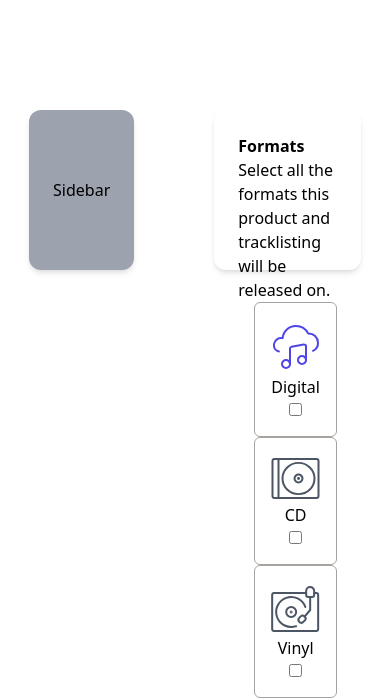
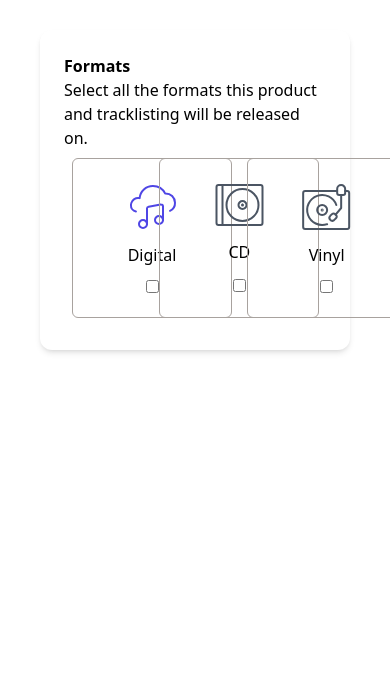
Before and after one commit to manziEric/music-app, a React (Create React App) app: page / in a window 390 px wide. Shown: the part 232-930 px from the top of the page. After the commit the page ends 844 px from the top, so only its background shows below. Built offline with nearby package versions, Linux system fonts and the light colour scheme.

Commit message:
update: the components to be responsive

```diff
--- a/src/App.tsx
+++ b/src/App.tsx
@@ -10,7 +10,8 @@ import iconsArray from 'utils/icons';
 
 function App() {
   return (
-    <div className="flex flex-row items-center justify-center h-screen  mx-20">
+    <div className="grid h-screen place-items-center">
+      <div className="md:grid md:grid-cols-4 md:gap-4 mx-10">
         <Sidebar />
         <InputHandler>
           <Text
@@ -18,6 +19,7 @@ function App() {
             text=" Select all the formats this product and tracklisting will be released
         on."
           />
+          <div className="grid grid-cols-3 col-span-3 items-center ">
             {iconsArray.map(({ id, icon, text }) => (
               <ButtonContainer key={id}>
                 <Logo logo={icon} altText="music logo" />
@@ -25,7 +27,9 @@ function App() {
                 <Input name="button" />
               </ButtonContainer>
             ))}
+          </div>
         </InputHandler>
+      </div>
     </div>
   );
 }
--- a/src/components/Input/ButtonContainer.tsx
+++ b/src/components/Input/ButtonContainer.tsx
@@ -6,7 +6,7 @@ interface ComponentsProps {
 
 function ButtonContainer({ children }: ComponentsProps) {
   return (
-    <div className="p-4 border border-stone-400 rounded-md flex flex-col basis-1/5 items-center justify-center cursor-pointer">
+    <div className="p-4 m-2 border min-w-40 h-40 border-stone-400 rounded-md grid place-items-center  cursor-pointer">
       {children}
     </div>
   );
--- a/src/components/Input/InputHandler.tsx
+++ b/src/components/Input/InputHandler.tsx
@@ -9,7 +9,11 @@ interface ComponentsProps {
 function InputHandler({ children }: ComponentsProps): JSX.Element {
   return (
     <InputHandlerContext.Provider value={null}>
-      <div className="p-6 basis-3/4  h-40  mx-auto bg-white rounded-xl shadow-md md:flex flex-row items-center justify-center space-x-4">
+      <div
+        className="p-6 h-auto bg-white rounded-xl shadow-md grid grid-cols-1 md:grid md:grid-cols-1 md:col-span-3
+        lg:grid lg:grid-cols-4 lg:col-span-3 items-center
+      "
+      >
         {children}
       </div>
     </InputHandlerContext.Provider>
--- a/src/components/Sidebar/Sidebar.tsx
+++ b/src/components/Sidebar/Sidebar.tsx
@@ -1,6 +1,6 @@
 function Sidebar() {
   return (
-    <div className="p-6 basis-1/4 w-full h-40  mr-20 bg-gray-400 rounded-xl shadow-md flex justify-center col-span-1 items-center">
+    <div className="hidden p-6 basis-1/4 w-full h-auto  mr-20 bg-gray-400 rounded-xl shadow-md md:flex justify-center col-span-1 items-center ">
       <p>Sidebar</p>
     </div>
   );
--- a/src/components/Text/Text.tsx
+++ b/src/components/Text/Text.tsx
@@ -5,7 +5,7 @@ interface ComponentProps {
 
 function Text({ title, text }: ComponentProps) {
   return (
-    <div className="basis-2/5">
+    <div className="col-span-1">
       <h2 className="font-bold">{title}</h2>
       <p>{text}</p>
     </div>
--- a/tailwind.config.js
+++ b/tailwind.config.js
@@ -4,6 +4,11 @@ module.exports = {
   purge: ['./src/**/*.{js,jsx,ts,tsx}', './public/index.html'],
   theme: {
     extend: {},
+    screens: {
+      md: '768px',
+      lg: '1152px',
+      xl: '1440px',
+    },
   },
   plugins: [],
 };
```
Also changed, not shown: 1 other file (tests, documents, lock files or other folders). Lines whose indentation alone changed are shown as unchanged.
